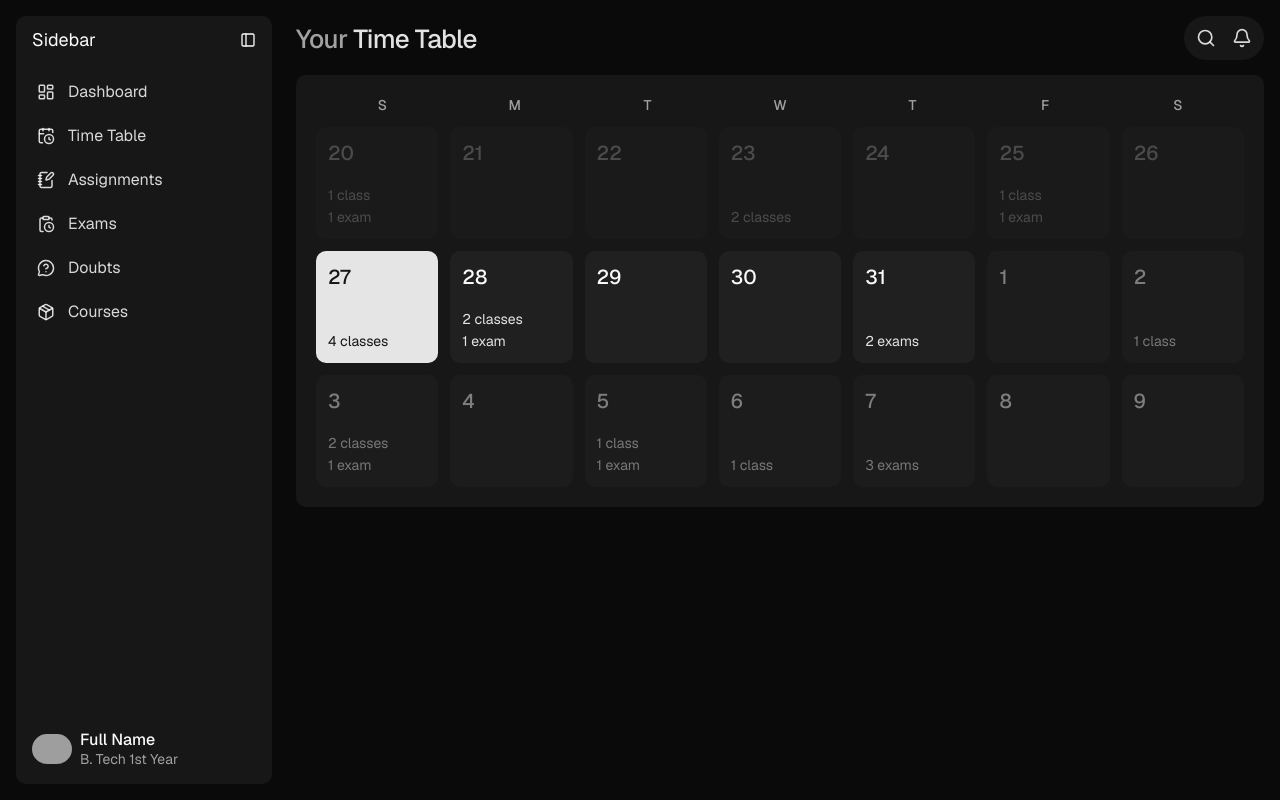
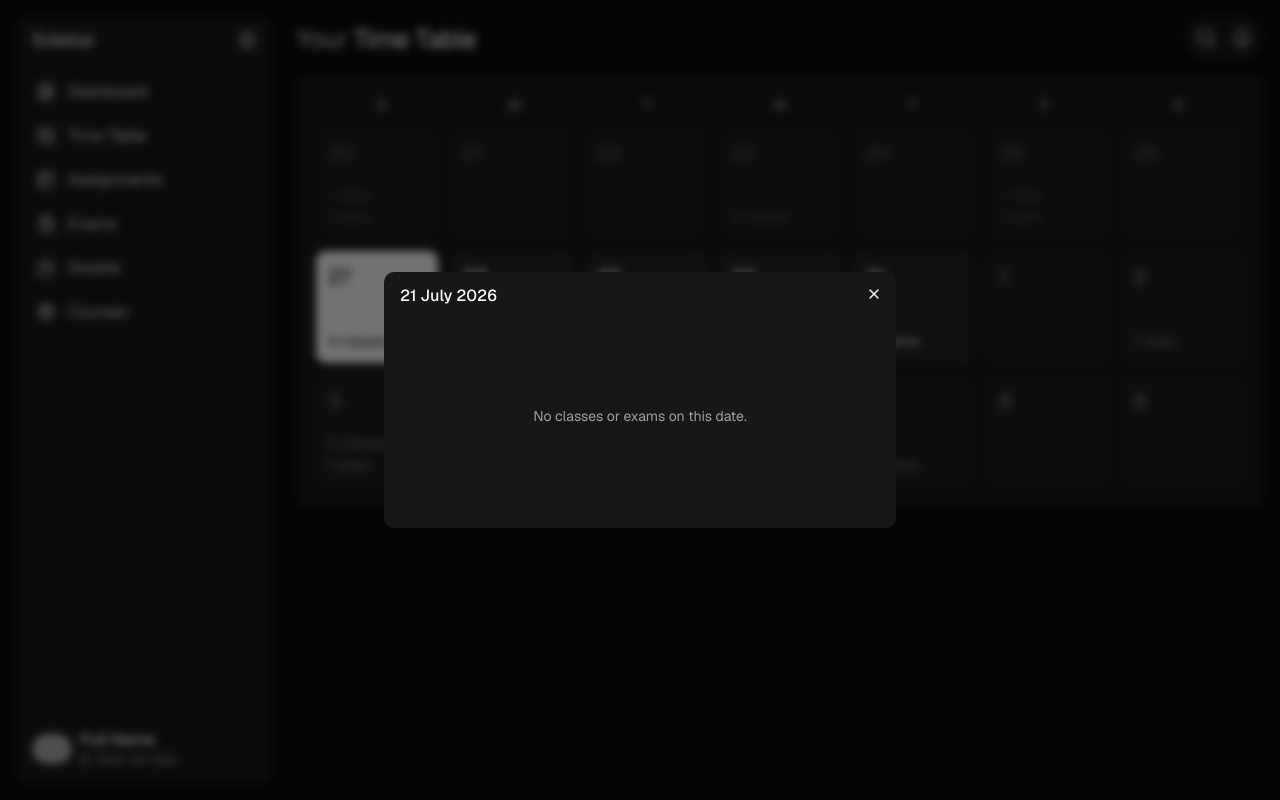
Before and after one commit to ayushghoshdev/educational-tutoring-website, a Next.js app: page /time-table in a window 1280 px wide. Both pictures are taken after a click on the element "21". Built offline with nearby package versions, Linux system fonts and the light colour scheme; grey boxes are pictures that could not be loaded.

Commit message:
Add time table date dialogue

```diff
--- a/src/app/(portal)/time-table/DayCard.tsx
+++ b/src/app/(portal)/time-table/DayCard.tsx
@@ -5,6 +5,7 @@
   classes?: number;
   exams?: number;
   variant?: "past" | "current" | "normal" | "next";
+  onClick?: () => void;
 };
 
 export function DayCard({
@@ -12,11 +13,13 @@
   classes = 0,
   exams = 0,
   variant = "normal",
+  onClick,
 }: DayCardProps) {
   const isCurrent = variant === "current";
 
   return (
     <div
+      onClick={onClick}
       className={cn(
         "h-28 rounded-lg bg-accent/65 p-3 flex flex-col transition-colors duration-200 cursor-pointer",
         isCurrent
--- /dev/null
+++ b/src/app/(portal)/time-table/DayDetailsDialogue.tsx
@@ -0,0 +1,131 @@
+import {
+  Dialog,
+  DialogContent,
+  DialogHeader,
+  DialogTitle,
+} from "@/components/ui/dialog";
+import Image from "next/image";
+
+type DayData = {
+  day: number;
+  classes?: number;
+  exams?: number;
+  variant?: string;
+};
+
+type Props = {
+  open: boolean;
+  onOpenChange: (open: boolean) => void;
+  day: DayData | null;
+};
+
+export function DayDetailsDialog({ open, onOpenChange, day }: Props) {
+  if (!day) return null;
+
+  const hasEvents = (day.classes ?? 0) > 0 || (day.exams ?? 0) > 0;
+
+  return (
+    <Dialog open={open} onOpenChange={onOpenChange}>
+      <DialogContent className="sm:max-w-lg ring-0! [&_button:focus]:ring-0! [&_button:focus]:ring-offset-0!">
+        <DialogHeader>
+          <DialogTitle className="text-left font-medium">
+            {day.day} July 2026{" "}
+            {day.variant === "current" && (
+              <span className="rounded-full text-sm bg-muted px-2 py-1">
+                Today
+              </span>
+            )}
+          </DialogTitle>
+        </DialogHeader>
+
+        {!hasEvents ? (
+          <div className="flex h-48 items-center justify-center text-center text-muted-foreground">
+            No classes or exams on this date.
+          </div>
+        ) : (
+          <div className="space-y-6 pt-2">
+            {(day.classes ?? 0) > 0 && (
+              <section className="space-y-3">
+                <h3 className="text-lg font-semibold">
+                  <div className="flex items-center gap-2">
+                    Classes
+                    <span className="w-1 h-1 bg-muted-foreground rounded-full inline-block" />{" "}
+                    {day.classes}
+                  </div>
+                </h3>
+
+                {Array.from({ length: day.classes ?? 0 }).map((_, i) => (
+                  <div
+                    key={i}
+                    className="cursor-pointer rounded-lg bg-accent/65 hover:bg-accent transition-all p-4"
+                  >
+                    <div className="flex items-start justify-between">
+                      <div>
+                        <p className="font-medium">Class name</p>
+                        <div className="flex items-center gap-1">
+                          <Image
+                            src="https://ui-avatars.com/api/?name=Teacher+Name&background=0A0A0A&color=fff"
+                            width={18}
+                            height={18}
+                            alt="TN"
+                            className="rounded-full shrink-0"
+                          />
+                          <p className="text-sm text-muted-foreground">
+                            Teacher name
+                          </p>
+                        </div>
+                      </div>
+
+                      <span className="text-sm font-medium">{9 + i}:00 AM</span>
+                    </div>
+                  </div>
+                ))}
+              </section>
+            )}
+
+            {(day.exams ?? 0) > 0 && (
+              <section className="space-y-3">
+                <h3 className="text-lg font-semibold">
+                  <div className="flex items-center gap-2">
+                    Exams{" "}
+                    <span className="w-1 h-1 bg-muted-foreground rounded-full inline-block" />{" "}
+                    {day.exams}
+                  </div>
+                </h3>
+
+                {Array.from({ length: day.exams ?? 0 }).map((_, i) => (
+                  <div
+                    key={i}
+                    className="cursor-pointer rounded-lg bg-accent/65 hover:bg-accent transition-all p-4"
+                  >
+                    <div className="flex items-start justify-between">
+                      <div>
+                        <p className="font-medium">Exam name</p>
+                        <div className="flex items-center gap-1">
+                          <Image
+                            src="https://ui-avatars.com/api/?name=Teacher+Name&background=0A0A0A&color=fff"
+                            width={18}
+                            height={18}
+                            alt="TN"
+                            className="rounded-full shrink-0"
+                          />
+                          <p className="text-sm text-muted-foreground">
+                            Teacher name
+                          </p>
+                        </div>
+                      </div>
+
+                      <span className="text-sm font-medium">
+                        {12 + i}:30 PM
+                      </span>
+                    </div>
+                  </div>
+                ))}
+              </section>
+            )}
+          </div>
+        )}
+      </DialogContent>
+    </Dialog>
+  );
+}
--- a/src/app/(portal)/time-table/page.tsx
+++ b/src/app/(portal)/time-table/page.tsx
@@ -1,4 +1,8 @@
+"use client";
+
+import { useState } from "react";
 import { DayCard } from "./DayCard";
+import { DayDetailsDialog } from "./DayDetailsDialogue";
 
 const days = [
   { day: 20, classes: 1, exams: 1, variant: "past" },
@@ -29,6 +33,12 @@
 const weekDays = ["S", "M", "T", "W", "T", "F", "S"];
 
 export default function TimeTablePage() {
+  const [selectedDay, setSelectedDay] = useState<(typeof days)[number] | null>(
+    null,
+  );
+
+  const [dialogOpen, setDialogOpen] = useState(false);
+
   return (
     <div className="px-2 py-5 mr-2">
       <h1 className="font-medium text-[26px] tracking-tight text-muted-foreground">
@@ -50,9 +60,18 @@
               classes={day.classes}
               exams={day.exams}
               variant={day.variant as any}
+              onClick={() => {
+                setSelectedDay(day);
+                setDialogOpen(true);
+              }}
             />
           ))}
         </div>
+        <DayDetailsDialog
+          open={dialogOpen}
+          onOpenChange={setDialogOpen}
+          day={selectedDay}
+        />
       </section>
     </div>
   );
--- a/src/components/ui/button.tsx
+++ b/src/components/ui/button.tsx
@@ -5,7 +5,7 @@
 import { cn } from "@/lib/utils";
 
 const buttonVariants = cva(
-  "cursor-pointer group/button inline-flex shrink-0 items-center justify-center rounded-lg border border-transparent bg-clip-padding text-sm font-medium whitespace-nowrap transition-all outline-none select-none focus-visible:border-ring focus-visible:ring-3 focus-visible:ring-ring/50 active:not-aria-[haspopup]:translate-y-px disabled:pointer-events-none disabled:opacity-50 aria-invalid:border-destructive aria-invalid:ring-3 aria-invalid:ring-destructive/20 dark:aria-invalid:border-destructive/50 dark:aria-invalid:ring-destructive/40 [&_svg]:pointer-events-none [&_svg]:shrink-0 [&_svg:not([class*='size-'])]:size-4",
+  "cursor-pointer group/button inline-flex shrink-0 items-center justify-center rounded-lg border border-transparent bg-clip-padding text-sm font-medium whitespace-nowrap transition-all outline-none select-none focus-visible:ring-3 focus-visible:ring-ring/50 active:not-aria-[haspopup]:translate-y-px disabled:pointer-events-none disabled:opacity-50 aria-invalid:border-destructive aria-invalid:ring-3 aria-invalid:ring-destructive/20 dark:aria-invalid:border-destructive/50 dark:aria-invalid:ring-destructive/40 [&_svg]:pointer-events-none [&_svg]:shrink-0 [&_svg:not([class*='size-'])]:size-4",
   {
     variants: {
       variant: {
--- /dev/null
+++ b/src/components/ui/dialog.tsx
@@ -0,0 +1,167 @@
+"use client";
+
+import * as React from "react";
+import { Dialog as DialogPrimitive } from "radix-ui";
+
+import { cn } from "@/lib/utils";
+import { Button } from "@/components/ui/button";
+import { XIcon } from "lucide-react";
+
+function Dialog({
+  ...props
+}: React.ComponentProps<typeof DialogPrimitive.Root>) {
+  return <DialogPrimitive.Root data-slot="dialog" {...props} />;
+}
+
+function DialogTrigger({
+  ...props
+}: React.ComponentProps<typeof DialogPrimitive.Trigger>) {
+  return <DialogPrimitive.Trigger data-slot="dialog-trigger" {...props} />;
+}
+
+function DialogPortal({
+  ...props
+}: React.ComponentProps<typeof DialogPrimitive.Portal>) {
+  return <DialogPrimitive.Portal data-slot="dialog-portal" {...props} />;
+}
+
+function DialogClose({
+  ...props
+}: React.ComponentProps<typeof DialogPrimitive.Close>) {
+  return <DialogPrimitive.Close data-slot="dialog-close" {...props} />;
+}
+
+function DialogOverlay({
+  className,
+  ...props
+}: React.ComponentProps<typeof DialogPrimitive.Overlay>) {
+  return (
+    <DialogPrimitive.Overlay
+      data-slot="dialog-overlay"
+      className={cn(
+        "fixed inset-0 isolate z-50 bg-black/50 duration-100 supports-backdrop-filter:backdrop-blur-xs data-open:animate-in data-open:fade-in-0 data-closed:animate-out data-closed:fade-out-0",
+        className,
+      )}
+      {...props}
+    />
+  );
+}
+
+function DialogContent({
+  className,
+  children,
+  showCloseButton = true,
+  ...props
+}: React.ComponentProps<typeof DialogPrimitive.Content> & {
+  showCloseButton?: boolean;
+}) {
+  return (
+    <DialogPortal>
+      <DialogOverlay />
+      <DialogPrimitive.Content
+        data-slot="dialog-content"
+        className={cn(
+          "fixed top-1/2 left-1/2 z-50 grid w-full max-w-[calc(100%-2rem)] -translate-x-1/2 -translate-y-1/2 gap-4 rounded-lg bg-popover p-4 text-sm text-popover-foreground ring-1 ring-foreground duration-100 outline-none sm:max-w-sm data-open:animate-in data-open:fade-in-0 data-open:zoom-in-95 data-closed:animate-out data-closed:fade-out-0 data-closed:zoom-out-95",
+          className,
+        )}
+        {...props}
+      >
+        {children}
+        {showCloseButton && (
+          <DialogPrimitive.Close data-slot="dialog-close" asChild>
+            <Button
+              variant="ghost"
+              className="absolute top-2 right-2 rounded-full"
+              size="icon-sm"
+            >
+              <XIcon />
+              <span className="sr-only">Close</span>
+            </Button>
+          </DialogPrimitive.Close>
+        )}
+      </DialogPrimitive.Content>
+    </DialogPortal>
+  );
+}
+
+function DialogHeader({ className, ...props }: React.ComponentProps<"div">) {
+  return (
+    <div
+      data-slot="dialog-header"
+      className={cn("flex flex-col gap-2", className)}
+      {...props}
+    />
+  );
+}
+
+function DialogFooter({
+  className,
+  showCloseButton = false,
+  children,
+  ...props
+}: React.ComponentProps<"div"> & {
+  showCloseButton?: boolean;
+}) {
+  return (
+    <div
+      data-slot="dialog-footer"
+      className={cn(
+        "-mx-4 -mb-4 flex flex-col-reverse gap-2 rounded-b-lg border-t bg-muted/50 p-4 sm:flex-row sm:justify-end",
+        className,
+      )}
+      {...props}
+    >
+      {children}
+      {showCloseButton && (
+        <DialogPrimitive.Close asChild>
+          <Button variant="outline">Close</Button>
+        </DialogPrimitive.Close>
+      )}
+    </div>
+  );
+}
+
+function DialogTitle({
+  className,
+  ...props
+}: React.ComponentProps<typeof DialogPrimitive.Title>) {
+  return (
+    <DialogPrimitive.Title
+      data-slot="dialog-title"
+      className={cn(
+        "font-heading text-base leading-none font-medium",
+        className,
+      )}
+      {...props}
+    />
+  );
+}
+
+function DialogDescription({
+  className,
+  ...props
+}: React.ComponentProps<typeof DialogPrimitive.Description>) {
+  return (
+    <DialogPrimitive.Description
+      data-slot="dialog-description"
+      className={cn(
+        "text-sm text-muted-foreground *:[a]:underline *:[a]:underline-offset-3 *:[a]:hover:text-foreground",
+        className,
+      )}
+      {...props}
+    />
+  );
+}
+
+export {
+  Dialog,
+  DialogClose,
+  DialogContent,
+  DialogDescription,
+  DialogFooter,
+  DialogHeader,
+  DialogOverlay,
+  DialogPortal,
+  DialogTitle,
+  DialogTrigger,
+};
```
